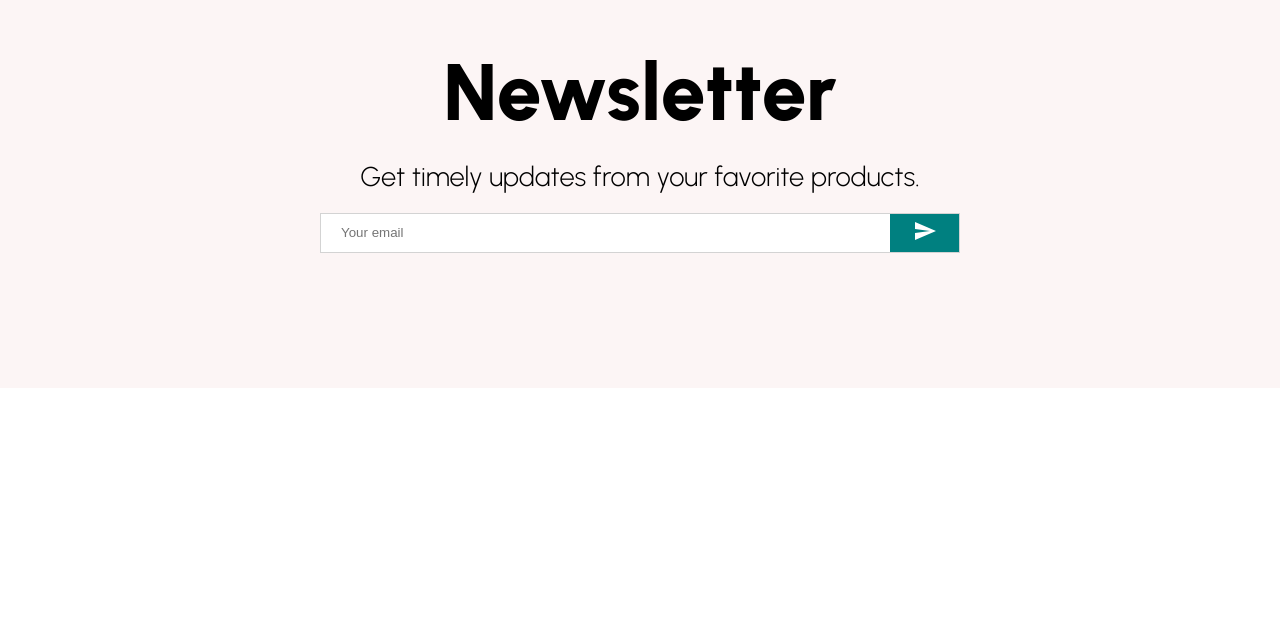
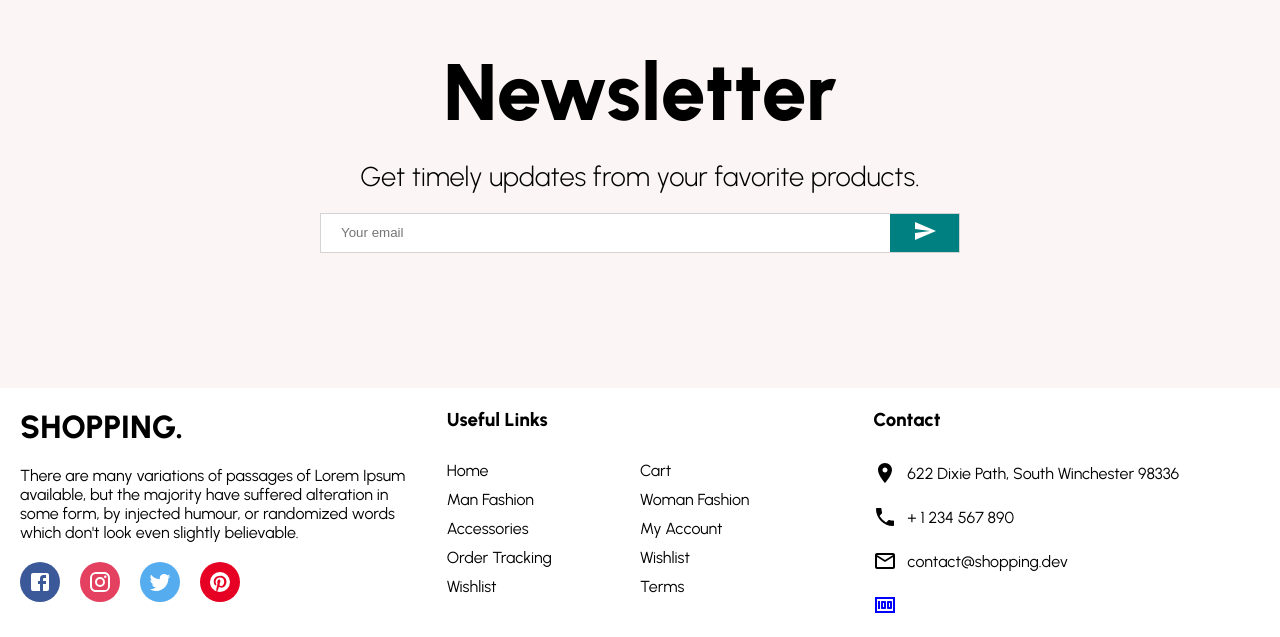
Before and after one commit to TimothyAttah/E-commerce-app, a React (Create React App) app in the folder client/: page / in a window 1280 px wide. Shown: the part 2388-3025 px from the top of the page. Before the commit the page ends 2776 px from the top, so only its background shows below. Built offline with nearby package versions, Linux system fonts and the light colour scheme; no server answers.

Commit message:
Created footer section

```diff
--- /dev/null
+++ b/client/src/components/footer/Footer.jsx
@@ -0,0 +1,73 @@
+import React from 'react';
+import { Money, Facebook, Instagram, MailOutline, Phone, Pinterest, Room, Twitter } from '@material-ui/icons';
+import {
+  Container, ContactItem, Center,
+  Left, List, ListItem, Logo,
+  SocialContainer, SocialIcon, Desc,
+  Title, Right, Payment
+ } from './FooterStyles';
+
+
+export const Footer = () => {
+  return (
+    <Container>
+      <Left>
+        <Logo>Shopping.</Logo>
+        <Desc>
+          There are many variations of passages of Lorem Ipsum available, but
+          the majority have suffered alteration in some form, by injected
+          humour, or randomized words which don't look even slightly believable.
+        </Desc>
+        <SocialContainer>
+          <SocialIcon color="3b5999">
+            <Facebook />
+          </SocialIcon>
+          <SocialIcon color="e4405f">
+            <Instagram />
+          </SocialIcon>
+          <SocialIcon color="55acee">
+            <Twitter />
+          </SocialIcon>
+          <SocialIcon color="e60023">
+            <Pinterest />
+          </SocialIcon>
+        </SocialContainer>
+      </Left>
+      <Center>
+        <Title>Useful Links</Title>
+        <List>
+          <ListItem>Home</ListItem>
+          <ListItem>Cart</ListItem>
+          <ListItem>Man Fashion</ListItem>
+          <ListItem>Woman Fashion</ListItem>
+          <ListItem>Accessories</ListItem>
+          <ListItem>My Account</ListItem>
+          <ListItem>Order Tracking</ListItem>
+          <ListItem>Wishlist</ListItem>
+          <ListItem>Wishlist</ListItem>
+          <ListItem>Terms</ListItem>
+        </List>
+      </Center>
+      <Right>
+        <Title>Contact</Title>
+        <ContactItem>
+          <Room /> 622 Dixie Path, South Winchester 98336
+        </ContactItem>
+        <ContactItem>
+          <Phone/> + 1 234 567 890
+        </ContactItem>
+        <ContactItem>
+          <MailOutline />
+          contact@shopping.dev
+        </ContactItem>
+        <Payment>
+          {/* <img src="https://i.ibb.co/Qfvn4z6/payment.png" alt="" /> */}
+          <Money color="red" />
+          {/* <Icon name="cc paypal" color="blue" />
+          <Icon name="cc visa" color="teal" />
+          <Icon name="cc discover" color="yellow" /> */}
+        </Payment>
+      </Right>
+    </Container>
+  );
+};
--- /dev/null
+++ b/client/src/components/footer/FooterStyles.js
@@ -0,0 +1,81 @@
+import styled from 'styled-components';
+import { mobile } from '../../responsive';
+
+export const Container = styled.div`
+	display: flex;
+	${mobile({
+		flexDirection: 'column',
+	})}
+`;
+export const Left = styled.div`
+	flex: 1;
+	display: flex;
+	flex-direction: column;
+	padding: 20px;
+`;
+export const Logo = styled.h1`
+	text-transform: uppercase;
+`;
+export const Desc = styled.p`
+	margin: 20px 0;
+`;
+export const SocialContainer = styled.div`
+	display: flex;
+`;
+export const SocialIcon = styled.div`
+	width: 40px;
+	height: 40px;
+	border-radius: 50%;
+	color: white;
+	background-color: #${props => props.color};
+	display: flex;
+	align-items: center;
+	justify-content: center;
+	margin-right: 20px;
+`;
+
+export const Center = styled.div`
+	flex: 1;
+	padding: 20px;
+	${mobile({
+		display: 'none',
+	})}
+`;
+export const Title = styled.h3`
+	margin-bottom: 30px;
+`;
+export const List = styled.ul`
+	display: flex;
+	flex-wrap: wrap;
+`;
+export const ListItem = styled.li`
+	width: 50%;
+	margin-bottom: 10px;
+`;
+
+export const Right = styled.div`
+	flex: 1;
+	padding: 20px;
+	${mobile({
+		backgroundColor: '#fff8f8',
+	})}
+`;
+export const ContactItem = styled.div`
+	margin-bottom: 20px;
+	display: flex;
+	align-items: center;
+	.MuiSvgIcon-root {
+		margin-right: 10px;
+	}
+`;
+// export const Payment = styled.img`
+//   width: 50%;
+// `;
+export const Payment = styled.div`
+	display: flex;
+	background-color: white;
+	color: blue;
+	/* i.icon{
+    font-size: 1.2em;
+  } */
+`;
--- a/client/src/pages/home/Home.jsx
+++ b/client/src/pages/home/Home.jsx
@@ -1,6 +1,7 @@
 import React from 'react'
 import { Announcement } from '../../components/Announcement'
 import { Categories } from '../../components/category/Categories'
+import { Footer } from '../../components/footer/Footer';
 import { Navbar } from '../../components/nav/Navbar'
 import { Newsletter } from '../../components/Newsletter'
 import { Products } from '../../components/products/Products'
@@ -15,6 +16,7 @@ export const Home = () => {
       <Categories />
       <Products />
       <Newsletter />
+      <Footer />
     </div>
   )
 }
```
